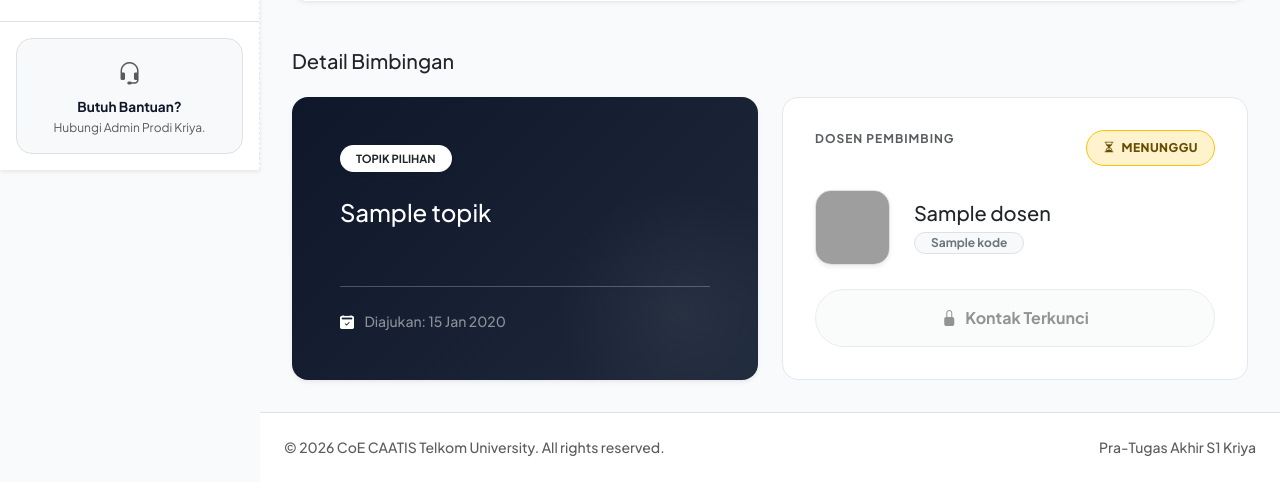
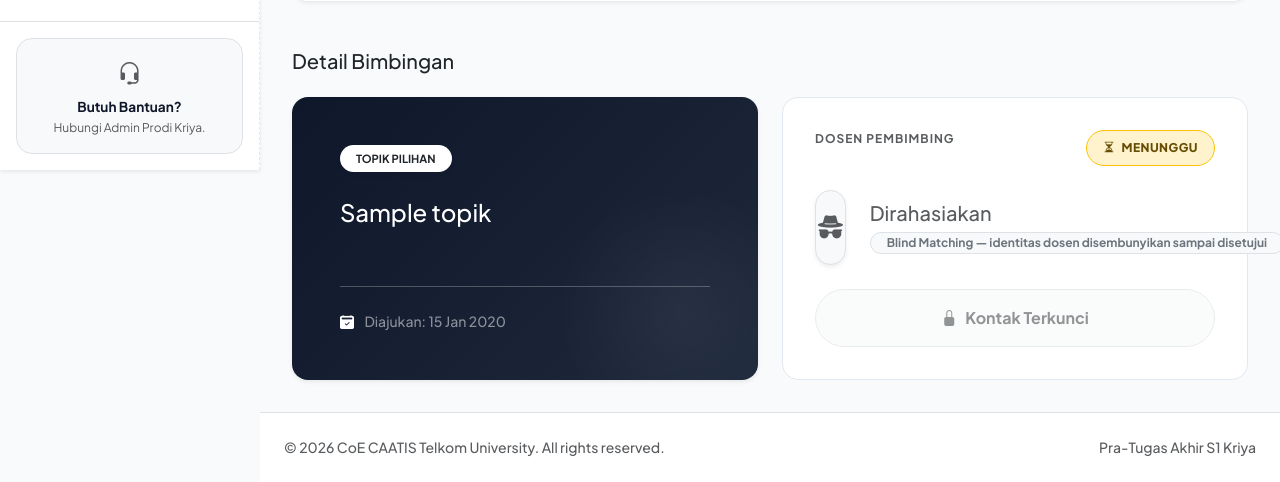
Before and after one commit to sheinafathurr1/mdong, a Laravel app: template resources/views/mahasiswa/application/status.blade.php in a window 1280 px wide. Shown: the part 630-1112 px from the top of the page. Run offline with Laravel 12, Linux system fonts and the light colour scheme; a user stored in the database is signed in; data comes from the database, SQL or seed files in the repository; tables that the repository leaves empty hold one stand-in row (values such as "Sample post"); the template is opened without the code that fills it: most values are stand-ins (such as "Sample title", 1, 10 or a date in 2020); grey boxes are pictures that could not be loaded.

Commit message:
fix: sembunyikan identitas dosen dari mahasiswa selama blind matching
Sistem ini pakai blind matching supaya mahasiswa memilih topik, bukan
dosen. Sebelumnya nama & foto dosen tetap tampil di halaman Status
Pengajuan begitu aplikasi dibuat, padahal statusnya masih APPLIED
(belum diputuskan) -- artinya mahasiswa yang sudah pernah apply ke
suatu topik bisa tahu siapa dosennya sebelum keputusan final, dan
mahasiswa lain berpotensi memilih topik karena tahu siapa dosennya
dari mahasiswa lain.

- resources/views/mahasiswa/application/status.blade.php: identitas
  dosen (nama, foto, kode, kontak WA) hanya ditampilkan kalau status
  aplikasi sudah APPROVED. Selama APPLIED, kartu menampilkan
  placeholder "Dirahasiakan (Blind Matching)"
- app/Http/Controllers/Mahasiswa/TopikController.php: hapus
  eager-load relasi 'dosen' di index() & show() karena memang tidak
  pernah dipakai di view pencarian/detail topik mahasiswa
- resources/views/mahasiswa/dashboard.blade.php: perbaiki bug
  `$latestApp->dosen` (relasi ini tidak ada di model Application)
  jadi `$latestApp->topik->dosen`, supaya nama dosen benar-benar
  tampil di cabang APPROVED (sebelumnya selalu fallback ke teks
  generik "Dosen" karena relasinya salah)

Halaman review/bimbingan di sisi dosen tidak diubah -- itu memang
untuk dosen melihat data dirinya sendiri.

Co-Authored-By: Claude Sonnet 5 <noreply@anthropic.com>
Claude-Session: https://claude.ai/code/session_01CzJXM71XpKnjMj5sDiwe1R

```diff
--- a/resources/views/mahasiswa/application/status.blade.php
+++ b/resources/views/mahasiswa/application/status.blade.php
@@ -200,6 +200,7 @@
                         @endif
                     </div>
 
+                    @if($status === 'APPROVED')
                         <div class="d-flex align-items-center gap-4 mb-4">
                             @if($aplikasi->topik->dosen->visual_path)
                                 <img src="{{ asset('storage/' . $aplikasi->topik->dosen->visual_path) }}" alt="Avatar" class="rounded-4 object-fit-cover border shadow-sm" style="width: 75px; height: 75px;">
@@ -214,6 +215,18 @@
                                 <div class="badge bg-light text-secondary border rounded-pill px-3 py-1 fw-bold">{{ $aplikasi->topik->dosen->kode ?? 'Dosen Prodi Kriya' }}</div>
                             </div>
                         </div>
+                    @else
+                        <div class="d-flex align-items-center gap-4 mb-4">
+                            <div class="bg-light text-muted rounded-4 d-flex align-items-center justify-content-center border shadow-sm" style="width: 75px; height: 75px; font-size: 1.8rem;">
+                                <i class="bi bi-incognito"></i>
+                            </div>
+
+                            <div>
+                                <h5 class="fw-black text-muted mb-1">Dirahasiakan</h5>
+                                <div class="badge bg-light text-secondary border rounded-pill px-3 py-1 fw-bold">Blind Matching &mdash; identitas dosen disembunyikan sampai disetujui</div>
+                            </div>
+                        </div>
+                    @endif
 
                     <div class="mt-auto">
                         @if($status === 'APPROVED')
--- a/resources/views/mahasiswa/dashboard.blade.php
+++ b/resources/views/mahasiswa/dashboard.blade.php
@@ -98,7 +98,7 @@
             <div class="ms-md-auto mt-3 mt-md-0 text-md-end">
                 <div class="small text-muted fw-bold text-uppercase tracking-wide mb-1" style="font-size: 0.65rem;">Dosen Pembimbing</div>
                 <div class="fw-bold text-dark bg-white px-3 py-2 rounded-3 border shadow-sm d-inline-block">
-                    <i class="bi bi-person-workspace me-2 text-success"></i>{{ $latestApp->dosen->nama ?? 'Dosen' }}
+                    <i class="bi bi-person-workspace me-2 text-success"></i>{{ $latestApp->topik->dosen->nama ?? 'Dosen Pembimbing' }}
                 </div>
             </div>
         </div>
```
Also changed, not shown: app/Http/Controllers/Mahasiswa/TopikController.php (+5 -4 lines). Lines whose indentation alone changed are shown as unchanged.
